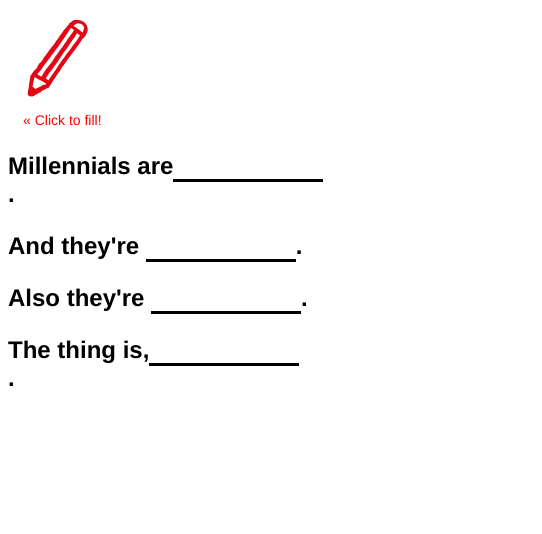
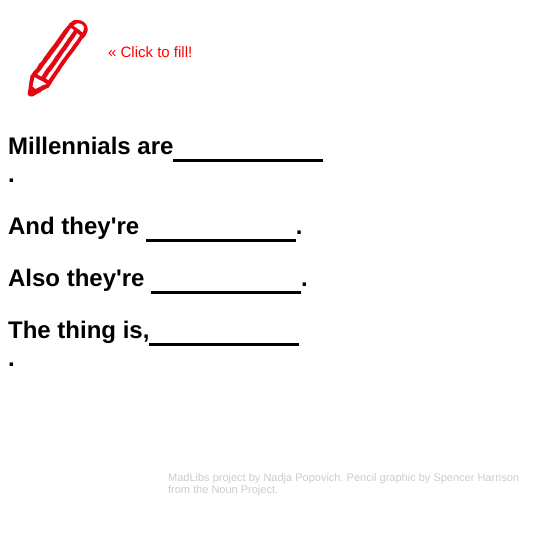
Before and after one commit to popovichN/madlibs, a plain HTML site: page Index.html in a window 390 px wide. Shown: the whole page, 542 px wide, since content can reach past the window. Drawn offline with nearby package versions, Linux system fonts and the light colour scheme.

Commit message:
ch-ch-ch-changes

```diff
--- a/Index.html
+++ b/Index.html
@@ -61,6 +61,7 @@
 
 #refresh-millennials img{
 	cursor: pointer;
+	float: left;
 }
 #fillIn{
 	font-family: Helvetica;
@@ -70,6 +71,28 @@
 	cursor: pointer;
 }
 
+#attribution{
+	display: inline-block;
+	width: 100%;
+	position: relative;
+	float: left;
+	text-align: left;
+	color: #ccc;
+	font-family: Helvetica;
+	font-size: 11px;
+	margin: 75px 0px 0px 160px;
+
+}
+
+#attribution a {
+	color: #ccc;
+	cursor: pointer;
+	text-decoration: none;
+}
+#attribution a:hover {
+	color: red;
+	font-weight: bold;
+}
 /* Mobile CSS start */
 @media only screen and (max-width: 480px) {
 	#millennials-main {
@@ -92,14 +115,17 @@
 	#refresh-millennials {
 		display: inline-block;
 		float: left;
-		width: 150px;
+		width: 300px;
 	}
 	#fillIn{
 		font-family: Helvetica;
-		font-size: 14px;
+		font-size: 15px;
 		color: red;
-		padding-left: 15px;
+		padding-left: 0px;
 		cursor: pointer;
+		display: inline;
+		float: left;
+		padding-top: 35px;
 	}
 /* Mobile CSS end */
 }
@@ -123,6 +149,8 @@
 		<p>The thing is, <span id="quote-four" class="blank-quote"></span>. <span id="quote-four-source" class="blank-source"></p>
 	</div>
 
+	<dic id="attribution">MadLibs project by <a href="http://www.nadjapopovich.com">Nadja Popovich</a>. Pencil graphic by Spencer Harrison from the Noun Project.</div>
+
 </body>
 
 
--- a/madlibs.js
+++ b/madlibs.js
@@ -122,6 +122,11 @@
 	{ 	'quote': 'skeptics',
 		'source': 'B2C',
 		'url': 'http://www.business2community.com/marketing/market-millennials-millennial-mouth-0780483'
+	},
+	{
+		'quote': 'masters of the gig economy',
+		'source': 'The Guardian',
+		'url':'http://www.theguardian.com/money/us-money-blog/2014/feb/24/job-hopping-interns-serious-job'
 	}]
 
 	var evenMoreMillennials = [
```
